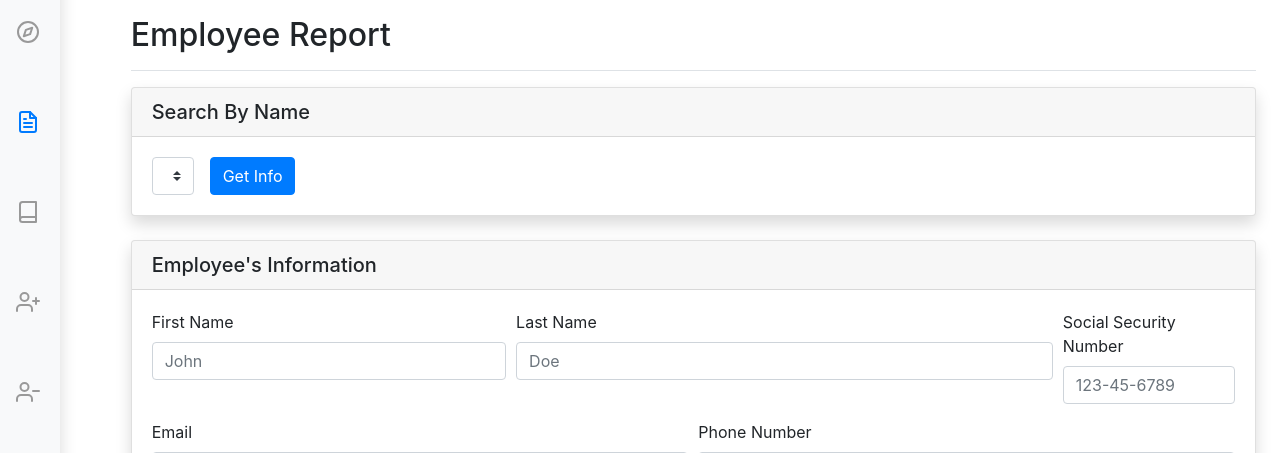
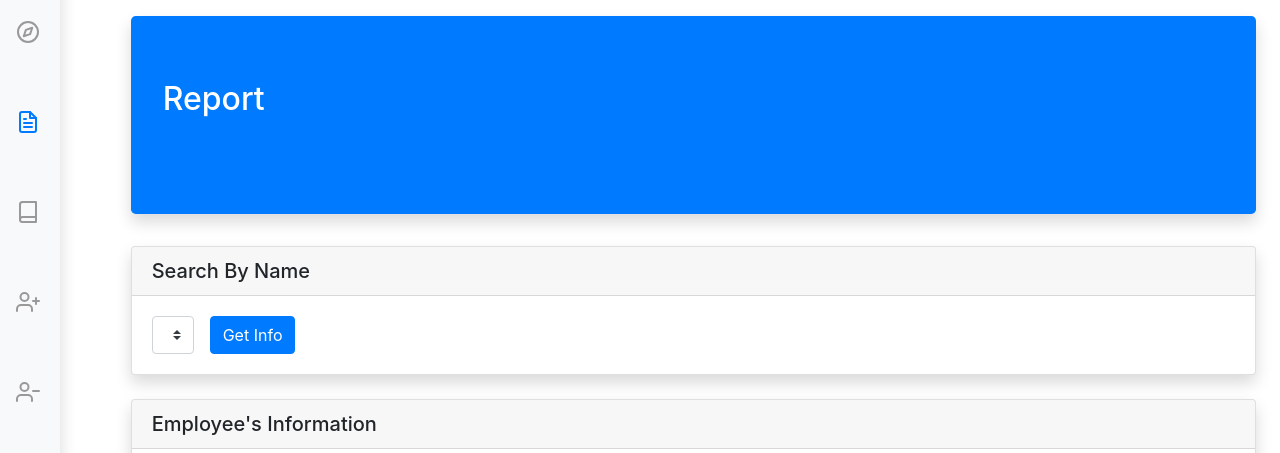
Before and after one commit to GoProduction/Employee_Management_System, a Flask app: page /report in a window 1280 px wide. Shown: the part 70-523 px from the top of the page. Run offline with Flask 2, Linux system fonts and the light colour scheme; the visitor is signed in with stand-in values (Sample User, id 1); data that the repository does not hold is empty; some libraries are stand-ins or nearby versions.

Commit message:
Updated the pages banner

```diff
--- a/templates/dashboard.html
+++ b/templates/dashboard.html
@@ -7,8 +7,10 @@
 <!-- Content Panel-->
 
 <main role="main" class="col-md-11 ml-sm-auto col-lg-11 pt-3 px-4">
-  <div class="d-flex justify-content-between flex-wrap flex-md-nowrap align-items-center pb-2 mb-3 border-bottom">
-    <h1 class="h2">Dashboard</h1>
+  <div class="jumbotron bg-primary text-white shadow">
+    <div class="d-flex justify-content-between flex-wrap flex-md-nowrap align-items-center pb-2 mb-3">
+      <h1 class="h2">Dashboard</h1>
+    </div>
   </div>
 
     <div class="row mb-4">
--- a/templates/info-guide.html
+++ b/templates/info-guide.html
@@ -7,8 +7,10 @@
 <!-- Content Panel-->
 
 <main role="main" class="col-md-11 ml-sm-auto col-lg-11 pt-3 px-4">
-  <div class="d-flex justify-content-between flex-wrap flex-md-nowrap align-items-center pb-2 mb-3 border-bottom">
-    <h1 class="h2">Informational Guide</h1>
+  <div class="jumbotron bg-primary text-white shadow">
+    <div class="d-flex justify-content-between flex-wrap flex-md-nowrap align-items-center pb-2 mb-3">
+      <h1 class="h2">Informational Guide</h1>
+    </div>
   </div>
 
 <!-- Info Guide Accordion -->
--- a/templates/report.html
+++ b/templates/report.html
@@ -7,8 +7,10 @@
 <!-- Content Panel-->
 
 <main role="main" class="col-md-11 ml-sm-auto col-lg-11 pt-3 px-4">
-  <div class="d-flex justify-content-between flex-wrap flex-md-nowrap align-items-center pb-2 mb-3 border-bottom">
-    <h1 class="h2">Employee Report</h1>
+  <div class="jumbotron bg-primary text-white shadow">
+    <div class="d-flex justify-content-between flex-wrap flex-md-nowrap align-items-center pb-2 mb-3">
+      <h1 class="h2">Report</h1>
+    </div>
   </div>
 
     <div class="row mb-4">
--- a/templates/settings.html
+++ b/templates/settings.html
@@ -7,8 +7,10 @@
 <!-- Content Panel-->
 
 <main role="main" class="col-md-11 ml-sm-auto col-lg-11 pt-3 px-4">
-  <div class="d-flex justify-content-between flex-wrap flex-md-nowrap align-items-center pb-2 mb-3 border-bottom">
-    <h1 class="h2">Settings</h1>
+  <div class="jumbotron bg-primary text-white shadow">
+    <div class="d-flex justify-content-between flex-wrap flex-md-nowrap align-items-center pb-2 mb-3">
+      <h1 class="h2">Settings</h1>
+    </div>
   </div>
 
     <div class="row mb-4">
--- a/templates/user-add.html
+++ b/templates/user-add.html
@@ -7,8 +7,10 @@
 <!-- Content Panel-->
 
 <main role="main" class="col-md-11 ml-sm-auto col-lg-11 pt-3 px-4">
-  <div class="d-flex justify-content-between flex-wrap flex-md-nowrap align-items-center pb-2 mb-3 border-bottom">
-    <h1 class="h2">Add Employee</h1>
+  <div class="jumbotron bg-primary text-white shadow">
+    <div class="d-flex justify-content-between flex-wrap flex-md-nowrap align-items-center pb-2 mb-3">
+      <h1 class="h2">Add Employee</h1>
+    </div>
   </div>
 
     <div class="row mb-4">
--- a/templates/user-remove.html
+++ b/templates/user-remove.html
@@ -7,8 +7,10 @@
 <!-- Content Panel-->
 
 <main role="main" class="col-md-11 ml-sm-auto col-lg-11 pt-3 px-4">
-  <div class="d-flex justify-content-between flex-wrap flex-md-nowrap align-items-center pb-2 mb-3 border-bottom">
-    <h1 class="h2">Remove Employee</h1>
+  <div class="jumbotron bg-primary text-white shadow">
+    <div class="d-flex justify-content-between flex-wrap flex-md-nowrap align-items-center pb-2 mb-3">
+      <h1 class="h2">Remove Employee</h1>
+    </div>
   </div>
 
     <div class="row mb-4">
```
Also changed, not shown: templates/directory.html (+5 -2 lines), static/webdebbie-logo.png (added).
